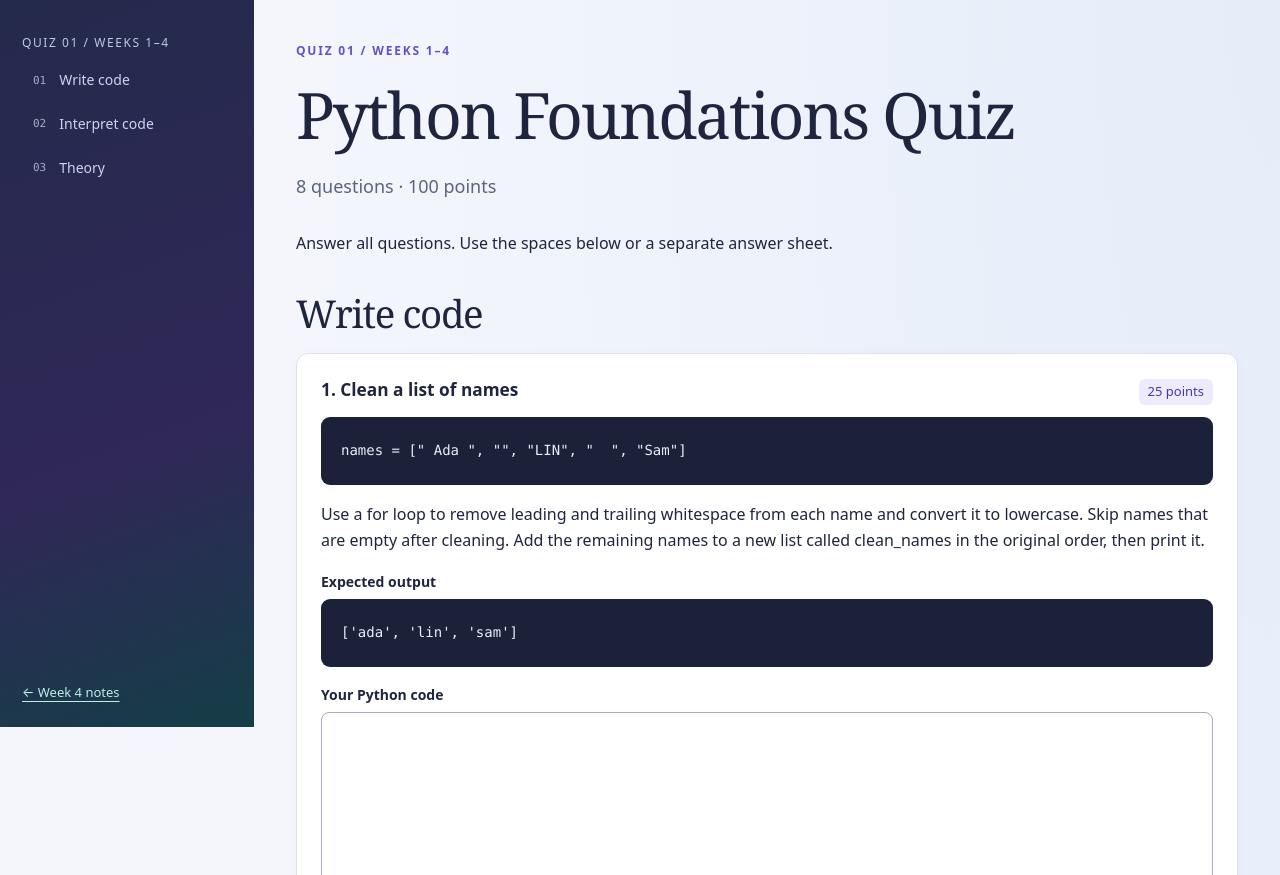
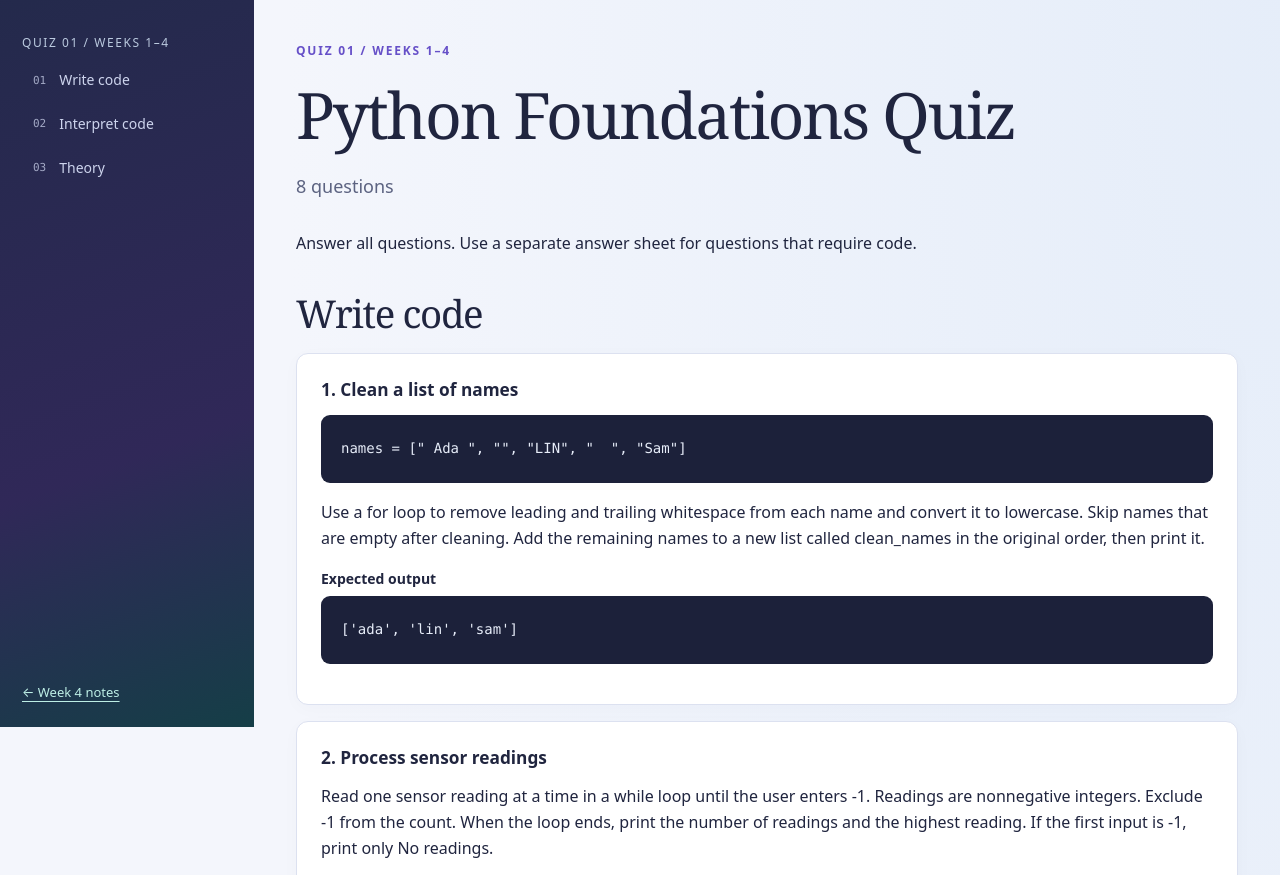
Before and after one commit to drmehmetbilen/algorithm-and-programming-101, a plain HTML site: page quiz-01/index.html in a window 1280 px wide. Shown: the part 73-948 px from the top of the page. Drawn offline with Linux system fonts and the light colour scheme.

Commit message:
Simplify Python Foundations Quiz

```diff
--- a/quiz-01/index.html
+++ b/quiz-01/index.html
@@ -9,14 +9,11 @@
     .quiz-section { margin:36px 0; scroll-margin-top:18px; }
     .quiz-section h2 { font-size:clamp(1.8rem,3vw,2.7rem); }
     .question { margin-bottom:16px; }
-    .question-heading { display:flex; align-items:baseline; justify-content:space-between; flex-wrap:wrap; gap:4px 16px; margin-bottom:12px; }
-    .question-heading h3 { margin:0; }
     .question h4 { margin:0 0 6px; font-size:14px; }
-    .points { flex-shrink:0; padding:2px 9px; border-radius:6px; color:var(--dark); background:var(--soft); font-size:13px; }
     .question pre { margin-bottom:16px; }
     .answer { display:grid; gap:6px; margin-top:16px; font-size:14px; }
     .answer textarea { width:100%; resize:vertical; padding:10px 12px; border:1px solid #a4accb; border-radius:8px; color:var(--ink); background:var(--card); font:inherit; font-weight:400; }
-    .answer .code-answer { font-family:var(--mono); }
+    .answer .output-answer { font-family:var(--mono); }
     .trace-answer { max-width:360px; margin:16px 0; }
     .trace-answer input[type=text] { width:100%; font:14px var(--mono); }
     .question .grid-2 { margin-bottom:12px; }
@@ -61,23 +58,22 @@
     <main id="main" tabindex="-1">
       <p class="eyebrow" data-tr="Kısa Sınav 01 / 1–4. Haftalar">Quiz 01 / Weeks 1–4</p>
       <h1 data-tr="Python Temelleri Kısa Sınavı">Python Foundations Quiz</h1>
-      <p class="lead" data-tr="8 soru · 100 puan">8 questions · 100 points</p>
-      <p data-tr="Tüm soruları yanıtlayın. Yanıtlarınızı aşağıdaki alanlara veya ayrı bir yanıt kâğıdına yazabilirsiniz.">Answer all questions. Use the spaces below or a separate answer sheet.</p>
+      <p class="lead" data-tr="8 soru">8 questions</p>
+      <p data-tr="Tüm soruları yanıtlayın. Kod gerektiren soruların yanıtlarını ayrı bir kâğıda yazın.">Answer all questions. Use a separate answer sheet for questions that require code.</p>
 
       <section class="quiz-section" id="writing" aria-labelledby="writing-title">
         <h2 id="writing-title" data-tr="Kod yazma">Write code</h2>
 
         <article class="card question" aria-labelledby="q1-title">
-          <div class="question-heading"><h3 id="q1-title" data-tr="1. Ad listesini temizleme">1. Clean a list of names</h3><span class="points" data-tr="25 puan">25 points</span></div>
+          <h3 id="q1-title" data-tr="1. Ad listesini temizleme">1. Clean a list of names</h3>
           <pre><code>names = [" Ada ", "", "LIN", "  ", "Sam"]</code></pre>
           <p data-tr="Bir for döngüsü kullanarak her adın başındaki ve sonundaki boşlukları silin ve adı küçük harfe dönüştürün. Temizlendikten sonra boş kalan adları atlayın. Kalan adları aynı sırayla clean_names adlı yeni bir listeye ekleyin ve bu listeyi yazdırın.">Use a for loop to remove leading and trailing whitespace from each name and convert it to lowercase. Skip names that are empty after cleaning. Add the remaining names to a new list called clean_names in the original order, then print it.</p>
           <h4 data-tr="Beklenen çıktı">Expected output</h4>
           <pre><code>['ada', 'lin', 'sam']</code></pre>
-          <label class="answer" for="q1-answer"><span data-tr="Python kodunuz">Your Python code</span><textarea id="q1-answer" class="code-answer" rows="7" spellcheck="false" autocapitalize="off"></textarea></label>
         </article>
 
         <article class="card question" aria-labelledby="q2-title">
-          <div class="question-heading"><h3 id="q2-title" data-tr="2. Sensör ölçümlerini işleme">2. Process sensor readings</h3><span class="points" data-tr="25 puan">25 points</span></div>
+          <h3 id="q2-title" data-tr="2. Sensör ölçümlerini işleme">2. Process sensor readings</h3>
           <p data-tr="Bir while döngüsüyle kullanıcı -1 girene kadar ölçümleri birer birer okuyun. Ölçümler negatif olmayan tam sayılardır. -1 değerini ölçüm olarak saymayın. Döngü bittiğinde ölçüm sayısını ve en yüksek ölçümü yazdırın. İlk girdi -1 ise yalnızca No readings yazdırın.">Read one sensor reading at a time in a while loop until the user enters -1. Readings are nonnegative integers. Exclude -1 from the count. When the loop ends, print the number of readings and the highest reading. If the first input is -1, print only No readings.</p>
           <div class="grid-2">
             <div>
@@ -97,7 +93,6 @@ Highest: 9</code></pre>
               <pre><code>No readings</code></pre>
             </div>
           </div>
-          <label class="answer" for="q2-answer"><span data-tr="Python kodunuz">Your Python code</span><textarea id="q2-answer" class="code-answer" rows="10" spellcheck="false" autocapitalize="off"></textarea></label>
         </article>
       </section>
 
@@ -105,7 +100,7 @@ Highest: 9</code></pre>
         <h2 id="interpretation-title" data-tr="Kod yorumlama">Interpret code</h2>
 
         <article class="card question" aria-labelledby="q3-title">
-          <div class="question-heading"><h3 id="q3-title" data-tr="3. Sözlük döngüsünü izleme">3. Trace a dictionary loop</h3><span class="points" data-tr="15 puan">15 points</span></div>
+          <h3 id="q3-title" data-tr="3. Sözlük döngüsünü izleme">3. Trace a dictionary loop</h3>
           <pre><code>stock = {"pen": 3, "notebook": 0, "eraser": 2}
 total = 0
 
@@ -124,11 +119,11 @@ print(total)</code></pre>
               <tr><th scope="row">3</th><td><input type="text" inputmode="numeric" aria-label="total after iteration 3" data-tr-label="3. yinelemeden sonra total"></td></tr>
             </tbody>
           </table>
-          <label class="answer" for="q3-answer"><span data-tr="Ekran çıktısı">Printed output</span><textarea id="q3-answer" class="code-answer" rows="3" spellcheck="false" autocapitalize="off"></textarea></label>
+          <label class="answer" for="q3-answer"><span data-tr="Ekran çıktısı">Printed output</span><textarea id="q3-answer" class="output-answer" rows="3" spellcheck="false" autocapitalize="off"></textarea></label>
         </article>
 
         <article class="card question" aria-labelledby="q4-title">
-          <div class="question-heading"><h3 id="q4-title" data-tr="4. Bitmeyen döngüyü düzeltme">4. Fix a loop that never ends</h3><span class="points" data-tr="15 puan">15 points</span></div>
+          <h3 id="q4-title" data-tr="4. Bitmeyen döngüyü düzeltme">4. Fix a loop that never ends</h3>
           <pre><code>remaining = 4
 
 while remaining &gt; 0:
@@ -141,7 +136,6 @@ while remaining &gt; 0:
             <li data-tr="remaining hangi değerde kalır? Nedenini açıklayın.">What value does remaining get stuck at? Explain why.</li>
             <li data-tr="Döngüyü, 2 hariç 4’ten 1’e kadar sayıları azalan sırayla yazdırıp sona erecek şekilde düzeltin.">Fix the loop so that it prints the numbers from 4 down to 1, skipping 2, and then terminates.</li>
           </ol>
-          <label class="answer" for="q4-answer"><span data-tr="Yanıtlarınız ve düzeltilmiş Python kodu">Your answers and corrected Python code</span><textarea id="q4-answer" class="code-answer" rows="8" spellcheck="false" autocapitalize="off"></textarea></label>
         </article>
       </section>
 
@@ -150,26 +144,26 @@ while remaining &gt; 0:
         <p data-tr="Her soruyu bir veya iki cümleyle yanıtlayın.">Answer each question in one or two sentences.</p>
 
         <article class="card question" aria-labelledby="q5-title">
-          <div class="question-heading"><h3 id="q5-title" data-tr="5. Algoritma ve sözde kod">5. Algorithm and pseudocode</h3><span class="points" data-tr="5 puan">5 points</span></div>
+          <h3 id="q5-title" data-tr="5. Algoritma ve sözde kod">5. Algorithm and pseudocode</h3>
           <p data-tr="Algoritma nedir? Python kodunu yazmadan önce sözde kod kullanmak ne işe yarar?">What is an algorithm? How can pseudocode help before you write Python?</p>
           <label class="answer" for="q5-answer"><span data-tr="Yanıtınız">Your answer</span><textarea id="q5-answer" rows="3"></textarea></label>
         </article>
 
         <article class="card question" aria-labelledby="q6-title">
-          <div class="question-heading"><h3 id="q6-title" data-tr="6. Girdi ve tür dönüşümü">6. Input and type conversion</h3><span class="points" data-tr="5 puan">5 points</span></div>
+          <h3 id="q6-title" data-tr="6. Girdi ve tür dönüşümü">6. Input and type conversion</h3>
           <pre><code>age_text = input("Age: ")</code></pre>
           <p data-tr="Kullanıcı 18 girerse age_text değişkeninin türü ne olur? Değeri 18 tam sayısıyla sayısal olarak karşılaştırmadan önce neden tür dönüşümü gerekir?">If the user enters 18, what is the type of age_text? Why is a conversion needed before comparing the value numerically with the integer 18?</p>
           <label class="answer" for="q6-answer"><span data-tr="Yanıtınız">Your answer</span><textarea id="q6-answer" rows="3"></textarea></label>
         </article>
 
         <article class="card question" aria-labelledby="q7-title">
-          <div class="question-heading"><h3 id="q7-title" data-tr="7. Koleksiyon seçimi">7. Choose a collection</h3><span class="points" data-tr="5 puan">5 points</span></div>
+          <h3 id="q7-title" data-tr="7. Koleksiyon seçimi">7. Choose a collection</h3>
           <p data-tr="Ders kodunu kullanarak o dersin öğretim elemanını bulmak istiyorsunuz. Liste mi, sözlük mü kullanırdınız? Nedenini açıklayın.">You want to look up a course instructor by course code. Would you use a list or a dictionary? Explain why.</p>
           <label class="answer" for="q7-answer"><span data-tr="Yanıtınız">Your answer</span><textarea id="q7-answer" rows="3"></textarea></label>
         </article>
 
         <article class="card question" aria-labelledby="q8-title">
-          <div class="question-heading"><h3 id="q8-title" data-tr="8. Döngü seçimi">8. Choose a loop</h3><span class="points" data-tr="5 puan">5 points</span></div>
+          <h3 id="q8-title" data-tr="8. Döngü seçimi">8. Choose a loop</h3>
           <p data-tr="for döngüsünün uygun olduğu bir durum ve while döngüsünün uygun olduğu başka bir durum örneği verin. Her birinde seçtiğiniz döngünün neden uygun olduğunu açıklayın.">Give one example where a for loop is a good fit and one where a while loop is a good fit. Explain each choice.</p>
           <label class="answer" for="q8-answer"><span data-tr="Yanıtınız">Your answer</span><textarea id="q8-answer" rows="3"></textarea></label>
         </article>
--- a/week-04/translations.js
+++ b/week-04/translations.js
@@ -1,7 +1,7 @@
 // Turkish UI text. Code, comments, and output stay in English.
 const turkishTranslations = {
   "Python Foundations Quiz": "Python Temelleri Kısa Sınavı",
-  "Weeks 1–4 · 8 questions · 100 points": "1–4. haftalar · 8 soru · 100 puan",
+  "Weeks 1–4 · 8 questions": "1–4. haftalar · 8 soru",
   "Repeated statements": "Tekrarlanan ifadeler",
   "The same operation in a loop": "Aynı işlem döngü içinde",
   "The loop body": "Döngü gövdesi",
```
Also changed, not shown: index.html (+1 -1 lines), week-04/index.html (+1 -1 lines), 1 other file.
